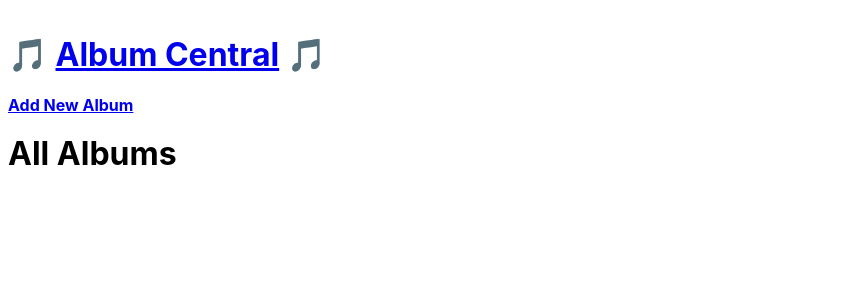
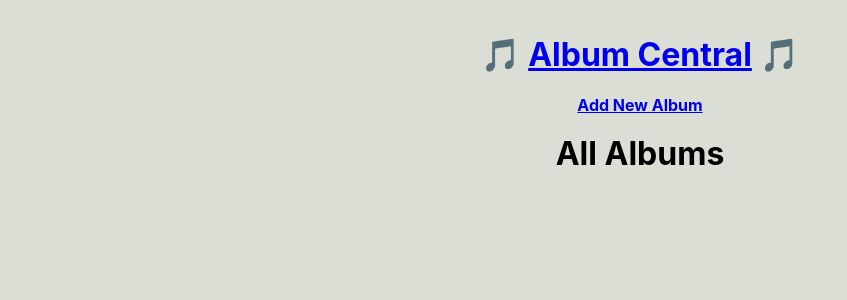
Before and after one commit to Momentum-Team-13/django-music-jreyesri13, a Django app: page / in a window 1280 px wide. Shown: the top 300 px of the page, without its empty margins (0-847 px from the left). Run offline with Django 4.2, Linux system fonts and the light colour scheme; data that the repository does not hold is empty.

Commit message:
Added the css file, updated the settings to add css, and updated top html content

```diff
--- a/django_music/settings.py
+++ b/django_music/settings.py
@@ -125,6 +125,9 @@ USE_TZ = True
 
 STATIC_URL = 'static/'
 
+STATICFILES_DIRS = [
+    BASE_DIR / 'static',
+]
 
 # Debug toolbar config
 
--- /dev/null
+++ b/static/css/style.css
@@ -0,0 +1,8 @@
+body {
+    background-color: #DADED4;
+    /* #A3BCB6 */
+}
+
+#topContent {
+    text-align: center;
+}
--- a/templates/albums/list_albums.html
+++ b/templates/albums/list_albums.html
@@ -2,9 +2,9 @@
 
 {% block content %}
 
-<p><strong><a href="{% url 'add_album' %}">Add New Album</a></strong></p>
+<p id="topContent"><strong><a href="{% url 'add_album' %}">Add New Album</a></strong></p>
 
-<h1>All Albums</h1>
+<h1 id="topContent">All Albums</h1>
 
 <div class="flex flex-wrap">
     {% for album in albums %}
--- a/templates/base.html
+++ b/templates/base.html
@@ -1,3 +1,5 @@
+{% load static %}
+
 <!DOCTYPE html>
 <html lang="en">
 
@@ -6,11 +8,12 @@
     <meta name="viewport" content="width=device-width, initial-scale=1.0">
     <title>Albums</title>
     <link rel="stylesheet" href="https://unpkg.com/tachyons@4.12.0/css/tachyons.min.css" />
+    <link rel="stylesheet" href="{% static 'css/style.css' %}">
 </head>
 
 <body class="sans-serif pv3 ph2">
     <div class="mw9 center">
-        <h1>🎵 <a href="{% url 'list_albums' %}">Album Central</a> 🎵</h1>
+        <h1 id="topContent">🎵 <a href="{% url 'list_albums' %}">Album Central</a> 🎵</h1>
         {% block content %}
         {% endblock %}
     </div>
```
